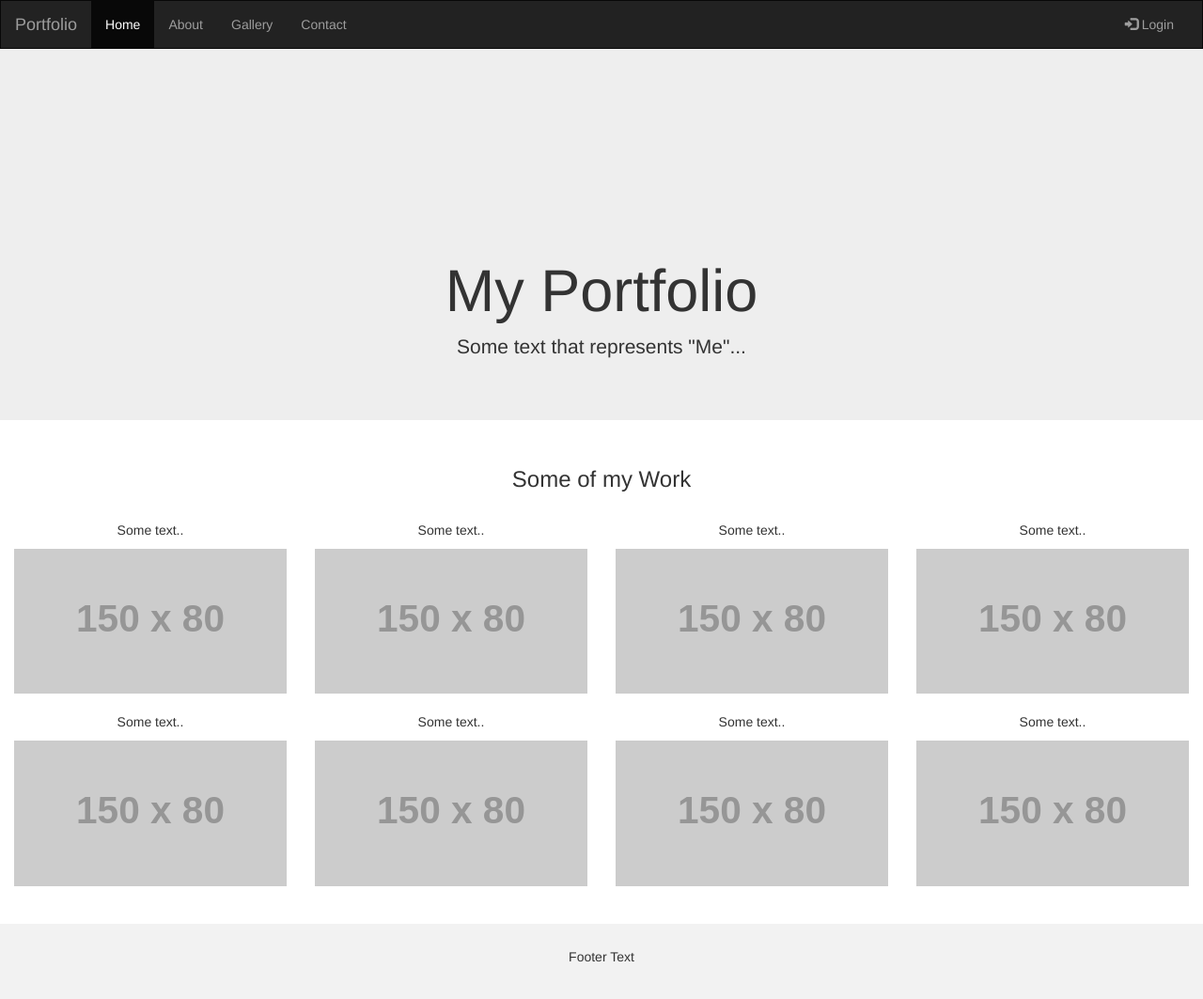
After one commit to edwardkim89/HackNY-f2017-TEAM_NEF, a PHP site: page /hackNY/test-jumbo.html in a window 1280 px wide. The commit adds this page. Shown: the whole page at 94% size. Run offline with PHP 8.4, Linux system fonts and the light colour scheme; grey boxes labelled with a size stand in for pictures from a placeholder-image service; some libraries are stand-ins or nearby versions; grey boxes are pictures that could not be loaded.

Commit message:
Add files via upload

```diff
--- /dev/null
+++ b/hackNY/test-jumbo.html
@@ -0,0 +1,115 @@
+<!DOCTYPE html>
+<html lang="en">
+<head>
+  <title>Bootstrap Example</title>
+  <meta charset="utf-8">
+  <meta name="viewport" content="width=device-width, initial-scale=1">
+  <link rel="stylesheet" href="https://maxcdn.bootstrapcdn.com/bootstrap/3.3.7/css/bootstrap.min.css">
+  <script src="https://ajax.googleapis.com/ajax/libs/jquery/3.2.1/jquery.min.js"></script>
+  <script src="https://maxcdn.bootstrapcdn.com/bootstrap/3.3.7/js/bootstrap.min.js"></script>
+  <style>
+    /* Remove the navbar's default margin-bottom and rounded borders */
+    .navbar {
+      margin-bottom: 0;
+      border-radius: 0;
+    }
+
+    /* Add a gray background color and some padding to the footer */
+    footer {
+      background-color: #f2f2f2;
+      padding: 25px;
+    }
+  </style>
+</head>
+
+<body>
+
+<nav class="navbar navbar-inverse">
+  <div class="container-fluid">
+    <div class="navbar-header">
+      <button type="button" class="navbar-toggle" data-toggle="collapse" data-target="#myNavbar">
+        <span class="icon-bar"></span>
+        <span class="icon-bar"></span>
+        <span class="icon-bar"></span>
+      </button>
+      <a class="navbar-brand" href="#">Portfolio</a>
+    </div>
+    <div class="collapse navbar-collapse" id="myNavbar">
+      <ul class="nav navbar-nav">
+        <li class="active"><a href="#">Home</a></li>
+        <li><a href="#">About</a></li>
+        <li><a href="#">Gallery</a></li>
+        <li><a href="#">Contact</a></li>
+      </ul>
+      <ul class="nav navbar-nav navbar-right">
+        <li><a href="#"><span class="glyphicon glyphicon-log-in"></span> Login</a></li>
+      </ul>
+    </div>
+  </div>
+</nav>
+
+<div class="jumbotron">
+       <link href='https://fonts.googleapis.com/css?family=Oswald' rel='stylesheet' type='text/css'>
+
+<!--  Background Video  -->
+
+<!--  Video is muted & autoplays, placed after major DOM elements for performance & has an image fallback  -->
+<video autoplay loop id="video-background" muted plays-inline>
+  <source src="https://youtu.be/PzVA6gYtPc0" type="video/mp4">
+</video>
+<!--  Background Video  -->
+  <div class="container text-center">
+    <h1>My Portfolio</h1>
+    <p>Some text that represents "Me"...</p>
+  </div>
+</div>
+
+<div class="container-fluid bg-3 text-center">
+  <h3>Some of my Work</h3><br>
+  <div class="row">
+    <div class="col-sm-3">
+      <p>Some text..</p>
+      <img src="https://placehold.it/150x80?text=IMAGE" class="img-responsive" style="width:100%" alt="Image">
+    </div>
+    <div class="col-sm-3">
+      <p>Some text..</p>
+      <img src="https://placehold.it/150x80?text=IMAGE" class="img-responsive" style="width:100%" alt="Image">
+    </div>
+    <div class="col-sm-3">
+      <p>Some text..</p>
+      <img src="https://placehold.it/150x80?text=IMAGE" class="img-responsive" style="width:100%" alt="Image">
+    </div>
+    <div class="col-sm-3">
+      <p>Some text..</p>
+      <img src="https://placehold.it/150x80?text=IMAGE" class="img-responsive" style="width:100%" alt="Image">
+    </div>
+  </div>
+</div><br>
+
+<div class="container-fluid bg-3 text-center">
+  <div class="row">
+    <div class="col-sm-3">
+      <p>Some text..</p>
+      <img src="https://placehold.it/150x80?text=IMAGE" class="img-responsive" style="width:100%" alt="Image">
+    </div>
+    <div class="col-sm-3">
+      <p>Some text..</p>
+      <img src="https://placehold.it/150x80?text=IMAGE" class="img-responsive" style="width:100%" alt="Image">
+    </div>
+    <div class="col-sm-3">
+      <p>Some text..</p>
+      <img src="https://placehold.it/150x80?text=IMAGE" class="img-responsive" style="width:100%" alt="Image">
+    </div>
+    <div class="col-sm-3">
+      <p>Some text..</p>
+      <img src="https://placehold.it/150x80?text=IMAGE" class="img-responsive" style="width:100%" alt="Image">
+    </div>
+  </div>
+</div><br><br>
+
+<footer class="container-fluid text-center">
+  <p>Footer Text</p>
+</footer>
+
+</body>
+</html>
```
Also changed, not shown: hackNY/About.html (+20 -33 lines), hackNY/css/business-frontpage.css (+59 -0 lines), hackNY/index.html (+14 -0 lines), 1 other file.
